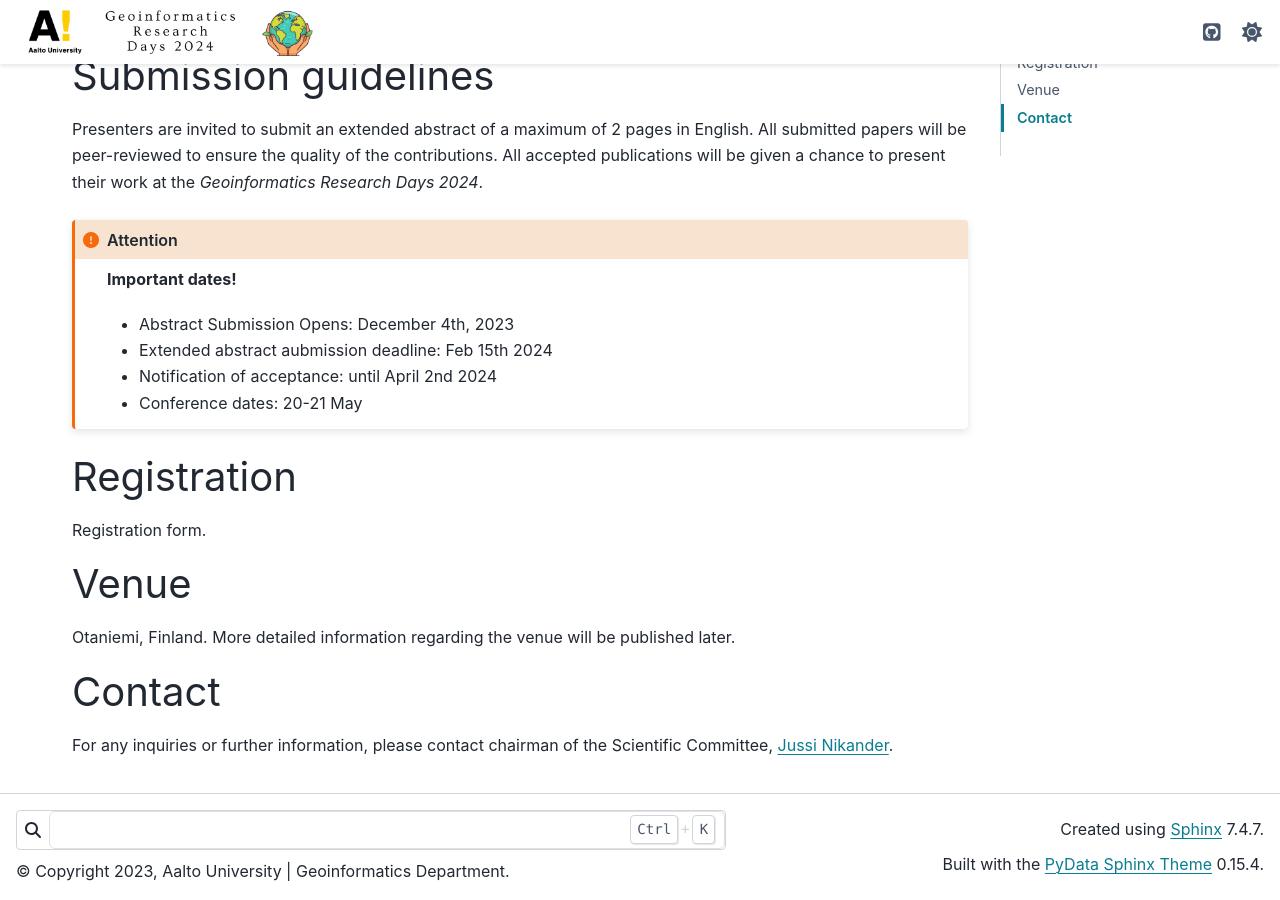
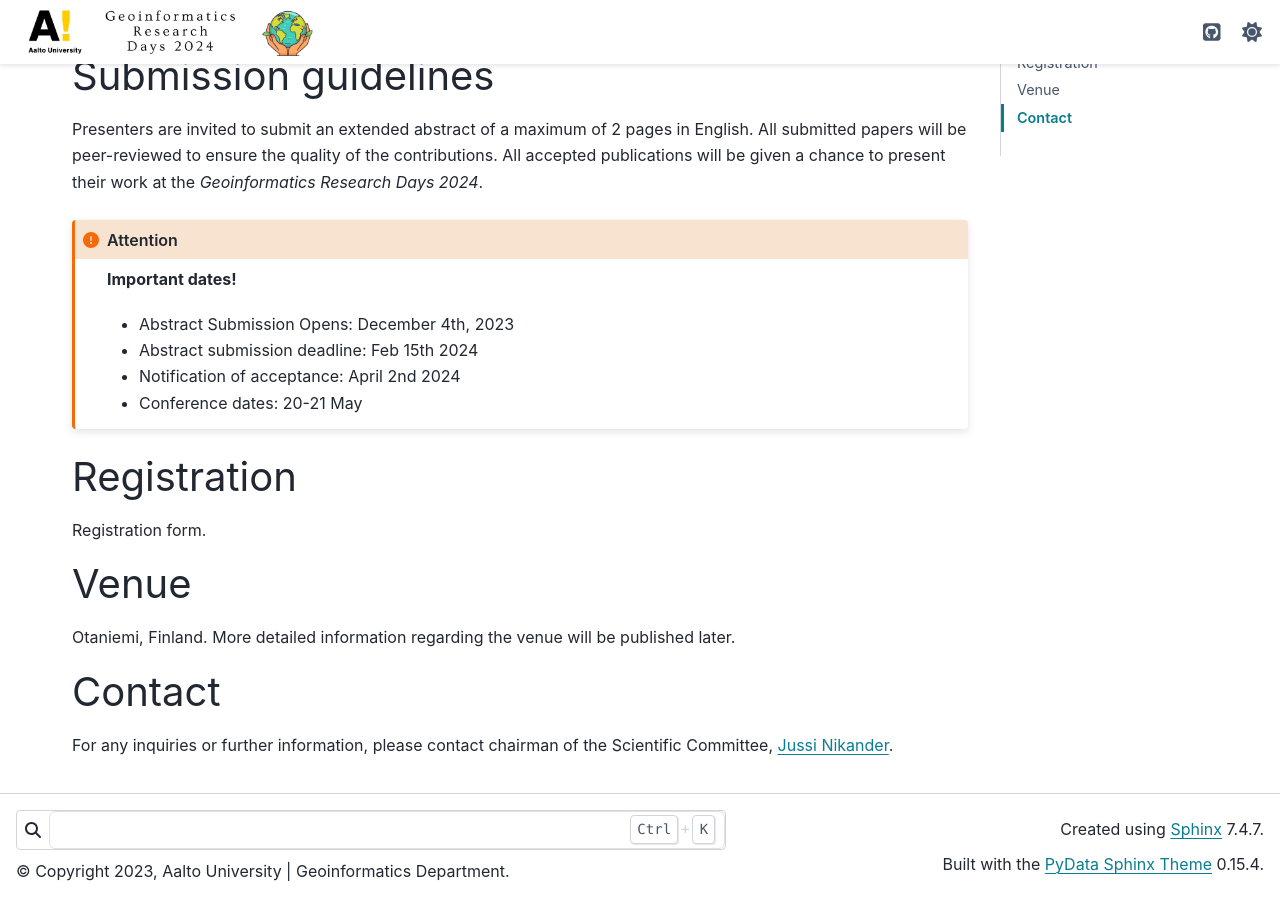
Before and after one commit to AaltoGIS/geoinformatics-days, a Sphinx documentation site: the page built from source/index.rst, in a window 1280 px wide and 900 px high, scrolled down 1283 px. Built offline with Sphinx 7.4.7 and the PyData theme 0.15.4, drawn with Linux system fonts in a browser that asks for light colours; some of the changed lines change nothing that is shown.

Commit message:
Fix typos

```diff
--- a/source/index.rst
+++ b/source/index.rst
@@ -1,34 +1,4 @@
 .. figure:: _static/banner_logos.png
-
-
-
-.. .. grid:: 1 3 3 3
-    :gutter: 2
-
-    .. grid-item-card:: :fas:`rocket` Why Geospatial Challenge Camp?
-         :link: tabs/theme.html
-
-         Geospatial Challenge Camp aims at engaging young scientists and students
-         to solve real-world sustainability challenges with digital data and
-         location technologies. In 2023, the topic of the challenge is
-         *Health and Wellbeing*.
-
-    .. grid-item-card:: :fas:`bell` When?
-        :link: tabs/schedule.html
-
-        Starting on September 25-26th, 2023 with a kick-off event and
-        closing on December 1st, 2023. Multi-disciplinary teams of
-        young scientists work in close collaboration with different
-        stakeholders to co-create digital and social innovations
-        related to our health and wellbeing challenges.
-
-    .. grid-item-card:: :fas:`plug` How to cooperate with us and sign-up for the challenge?
-         :link: index.html#sign-up
-
-         Researchers and students, check below how to sign-up for the Geospatial Challenge Camp
-         to boost your digital data and innovations skills and enlarge your networks.
-         Collaborators, read more on how to be involved and match your digital health
-         and well-being information needs and opportunities with us.
 
 
 The *Geoinformatics Research Days* event is the annual gathering for geoinformatics experts in Finland,
@@ -77,8 +47,8 @@
     **Important dates!**
 
     - Abstract Submission Opens: December 4th, 2023
-    - Extended abstract aubmission deadline: Feb 15th 2024
-    - Notification of acceptance: until April 2nd 2024
+    - Abstract submission deadline: Feb 15th 2024
+    - Notification of acceptance: April 2nd 2024
     - Conference dates: 20-21 May
 
 
@@ -97,12 +67,6 @@
 Contact
 ===============
 For any inquiries or further information, please contact chairman of the Scientific Committee, `Jussi Nikander <https://www.aalto.fi/fi/ihmiset/jussi-nikander>`_.
-
-
-
-
-
-
 
 
 
```
